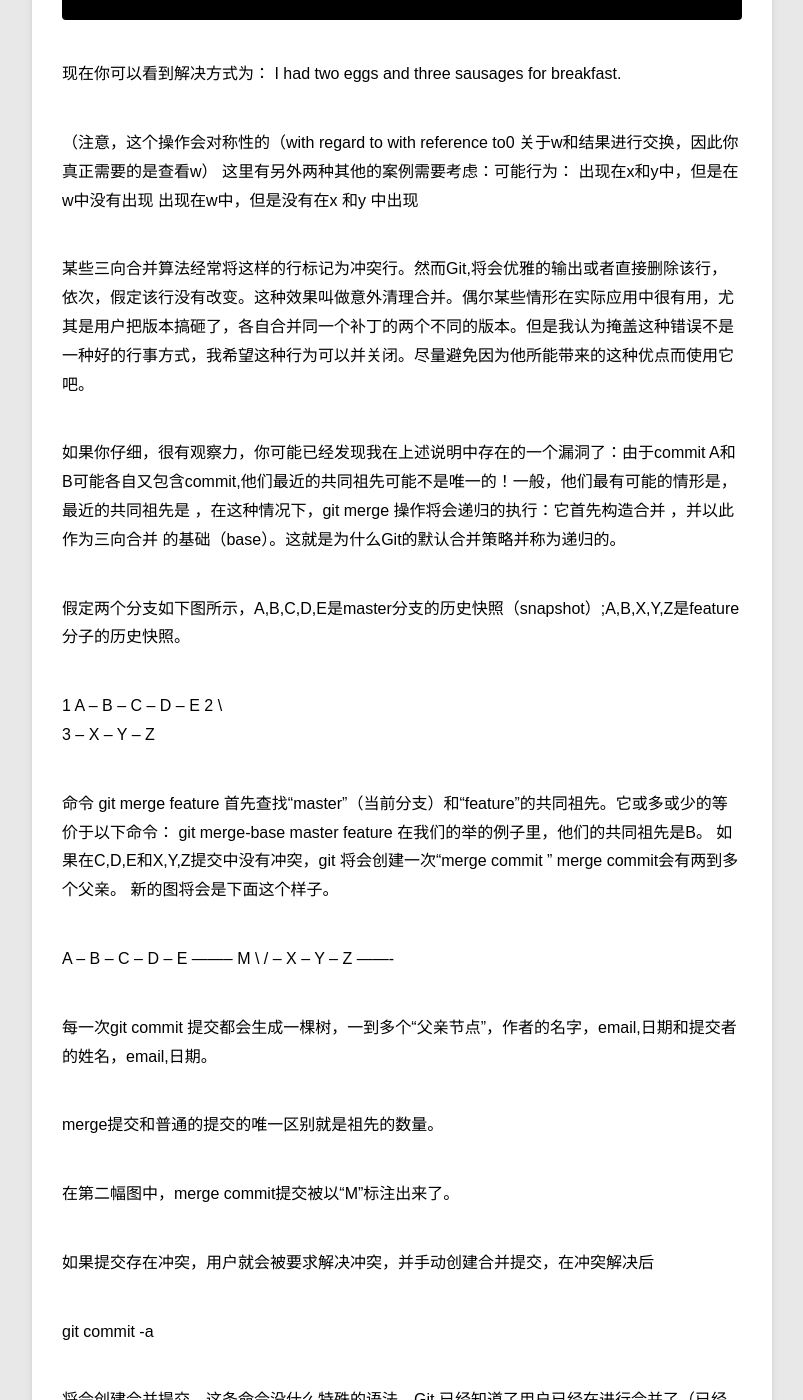
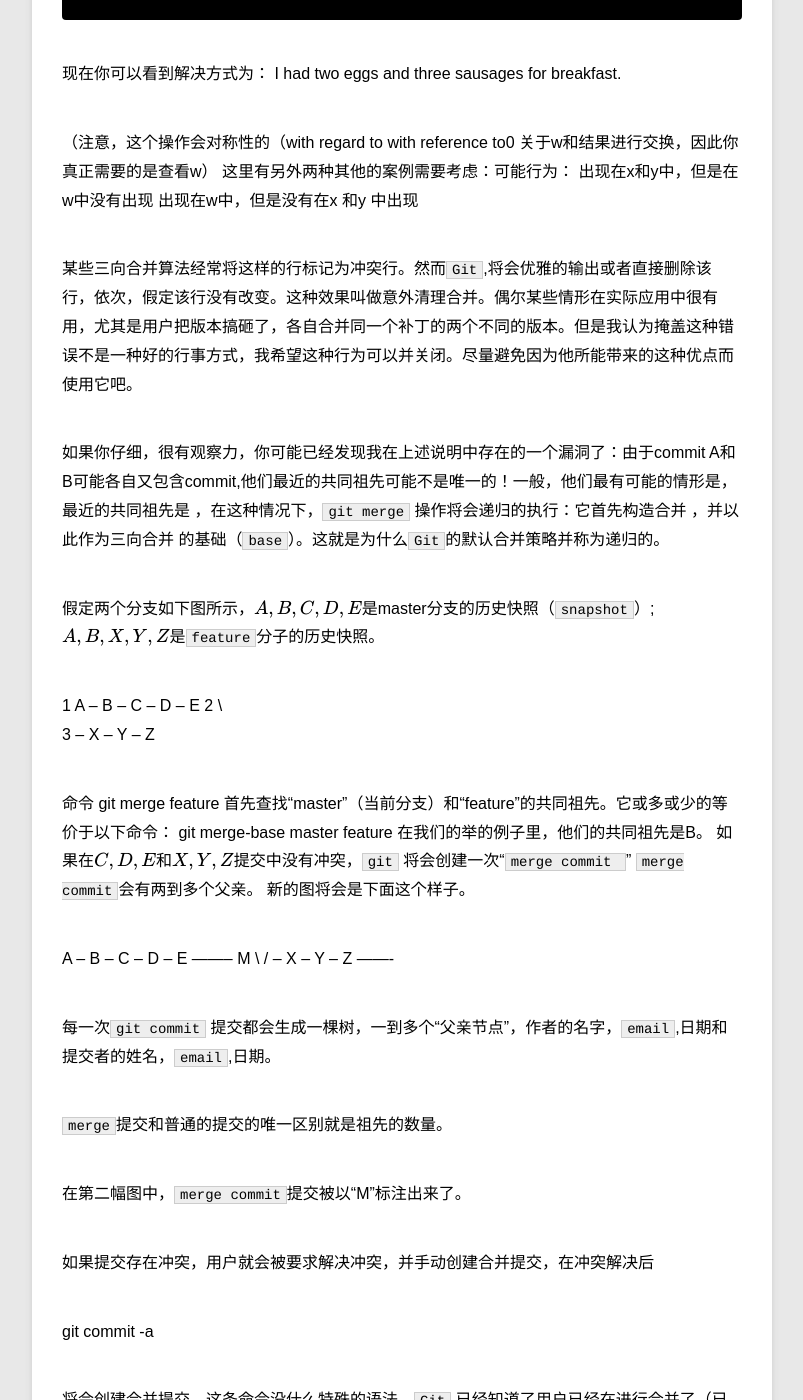
Before and after one commit to swinghu/swinghu.github.com, a Jekyll site: the page built from _posts/blog/2014-09-03-How-does-Git-merge-work.md, in a window 1280 px wide and 1400 px high, scrolled down 2285 px. Shown: the whole window, without its empty margins (78-881 px from the left). Built offline with Jekyll 4.4.1, drawn with Linux system fonts in a browser that asks for light colours; formulas are drawn with MathJax 3; part of the change alters nothing that is shown; some of the changed text lies outside the part shown.

Commit message:
new artical

```diff
--- a/_posts/blog/2014-09-03-How-does-Git-merge-work.md
+++ b/_posts/blog/2014-09-03-How-does-Git-merge-work.md
@@ -48,13 +48,13 @@ $$
 2	milk    milk    milk      milk
 3	juice                     juice
 4	flour   flour   flour     flour
-5	                sausage   sausage
+5	                sausage   sausagegit
 6	eggs    eggs    eggs      eggs
 7	        butter  butter
 `
 在\\(x\\),\\(y\\)与\\(w\\)的行序可能仅仅说明了一种在三向合并的输出行上的一种偏序关系，如果是这样的话，由于同样的块\\(w\\),在\\(x\\),\\(y\\) 之间以不同的方式被编辑-因此我们说那就是一个合并冲突，将会输出该信息，让用户手动解决。
 
-当git 向你显示合并冲突的时候，默认情况下，你将会看到x和的冲突块：
+当`git` 向你显示合并冲突的时候，默认情况下，你将会看到x和的冲突块：
 
 	1. <<<<<<< x
 	1. I had one egg and three sausages for breakfast.
@@ -85,11 +85,11 @@ I had two eggs and three sausages for breakfast.
 	出现在x和y中，但是在w中没有出现
 	出现在w中，但是没有在x 和y 中出现
 
-某些三向合并算法经常将这样的行标记为冲突行。然而Git,将会优雅的输出或者直接删除该行，依次，假定该行没有改变。这种效果叫做意外清理合并。偶尔某些情形在实际应用中很有用，尤其是用户把版本搞砸了，各自合并同一个补丁的两个不同的版本。但是我认为掩盖这种错误不是一种好的行事方式，我希望这种行为可以并关闭。尽量避免因为他所能带来的这种优点而使用它吧。
+某些三向合并算法经常将这样的行标记为冲突行。然而`Git`,将会优雅的输出或者直接删除该行，依次，假定该行没有改变。这种效果叫做意外清理合并。偶尔某些情形在实际应用中很有用，尤其是用户把版本搞砸了，各自合并同一个补丁的两个不同的版本。但是我认为掩盖这种错误不是一种好的行事方式，我希望这种行为可以并关闭。尽量避免因为他所能带来的这种优点而使用它吧。
 
-如果你仔细，很有观察力，你可能已经发现我在上述说明中存在的一个漏洞了：由于commit A和B可能各自又包含commit,他们最近的共同祖先可能不是唯一的！一般，他们最有可能的情形是，最近的共同祖先是 ，在这种情况下，git merge 操作将会递归的执行：它首先构造合并 ，并以此作为三向合并 的基础（base）。这就是为什么Git的默认合并策略并称为递归的。
+如果你仔细，很有观察力，你可能已经发现我在上述说明中存在的一个漏洞了：由于commit A和B可能各自又包含commit,他们最近的共同祖先可能不是唯一的！一般，他们最有可能的情形是，最近的共同祖先是 ，在这种情况下，`git merge` 操作将会递归的执行：它首先构造合并 ，并以此作为三向合并 的基础（`base`）。这就是为什么`Git`的默认合并策略并称为递归的。
 
-假定两个分支如下图所示，A,B,C,D,E是master分支的历史快照（snapshot）;A,B,X,Y,Z是feature分子的历史快照。
+假定两个分支如下图所示，\\(A,B,C,D,E\\)是master分支的历史快照（`snapshot`）;\\(A,B,X,Y,Z\\)是`feature`分子的历史快照。
 
 
 1 A -- B -- C -- D -- E
@@ -102,7 +102,7 @@ git merge feature
 首先查找“master”（当前分支）和“feature”的共同祖先。它或多或少的等价于以下命令：
 git merge-base master feature
 在我们的举的例子里，他们的共同祖先是B。
-如果在C,D,E和X,Y,Z提交中没有冲突，git 将会创建一次“merge commit ” merge commit会有两到多个父亲。
+如果在\\(C,D,E\\)和\\(X,Y,Z\\)提交中没有冲突，`git` 将会创建一次“`merge commit `” `merge commit`会有两到多个父亲。
 新的图将会是下面这个样子。
 
 
@@ -113,24 +113,14 @@ A -- B -- C -- D -- E -------- M
         -- X -- Y -- Z -------
 
 
-每一次git commit 提交都会生成一棵树，一到多个“父亲节点”，作者的名字，email,日期和提交者的姓名，email,日期。
+每一次`git commit` 提交都会生成一棵树，一到多个“父亲节点”，作者的名字，`email`,日期和提交者的姓名，`email`,日期。
 
-merge提交和普通的提交的唯一区别就是祖先的数量。
+`merge`提交和普通的提交的唯一区别就是祖先的数量。
 
-在第二幅图中，merge commit提交被以“M”标注出来了。
+在第二幅图中，`merge commit`提交被以“M”标注出来了。
 
 如果提交存在冲突，用户就会被要求解决冲突，并手动创建合并提交，在冲突解决后
 
 git commit -a
 
-将会创建合并提交。这条命令没什么特殊的语法。Git 已经知道了用户已经在进行合并了（已经在尝试合并）。
-
-
-数学公式：
-
-\\( 1/x^{2} \\)
-\\[ \frac{1}{n^{2}} \\]
-
-\\(A\\)
-
-\\(B\\)
+将会创建合并提交。这条命令没什么特殊的语法。`Git` 已经知道了用户已经在进行合并了（已经在尝试合并）。
```
